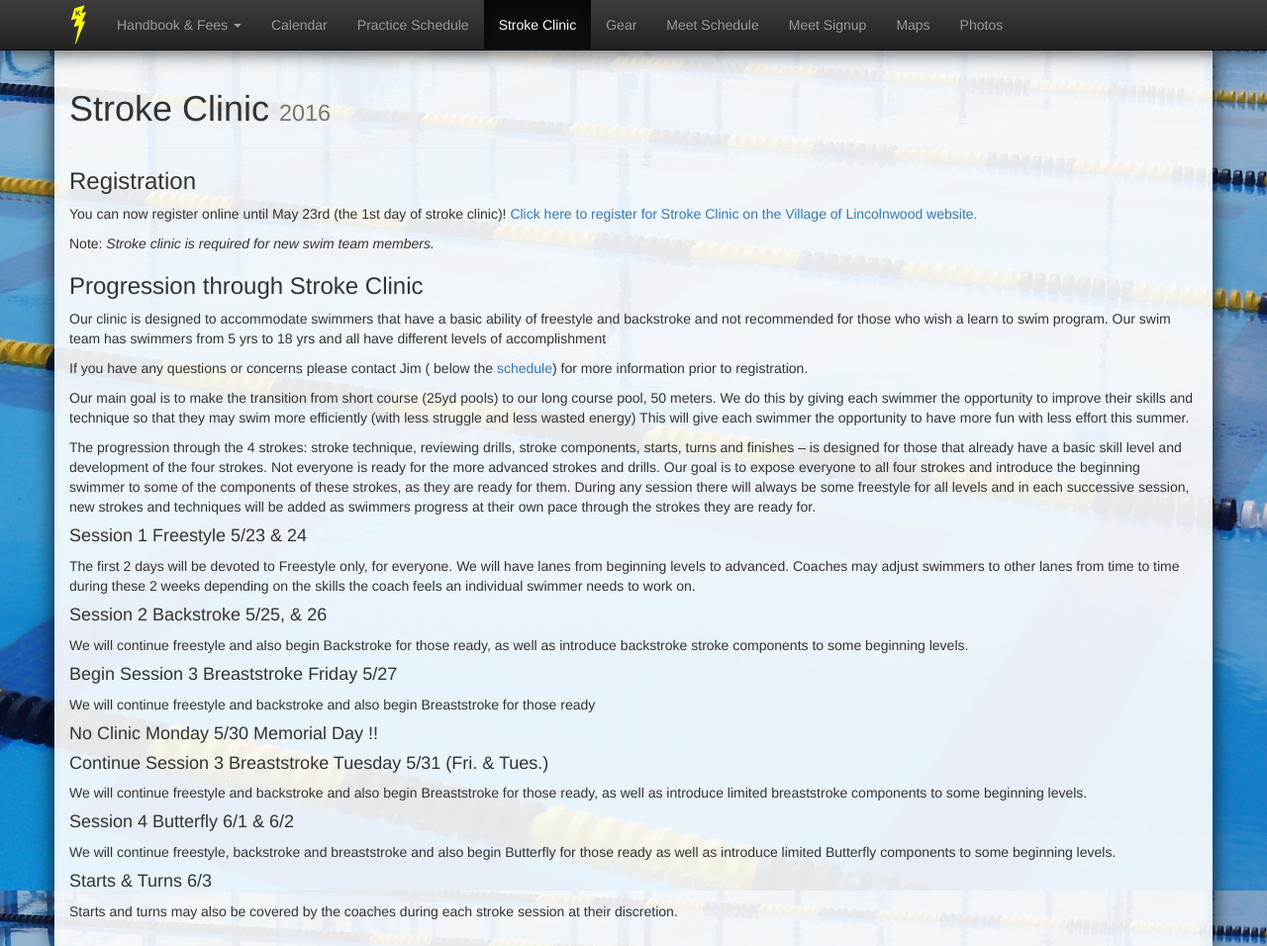
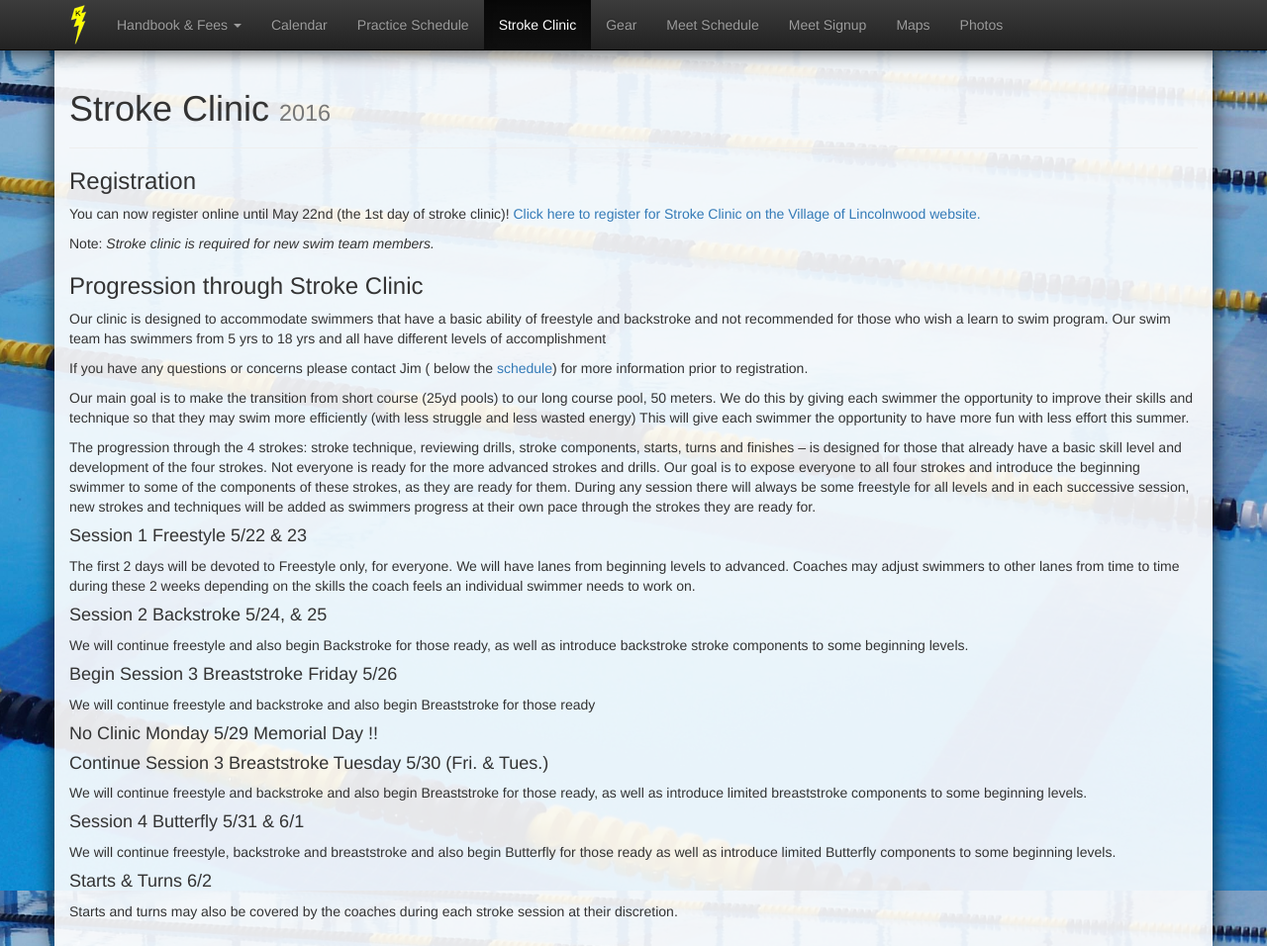
Before and after one commit to schickm/lwlightning.org, a Jekyll site: the page built from stroke-clinic/index.md, in a window 1280 px wide and 956 px high. Shown: the whole window at 99% size. Built offline with Jekyll 4.4.1, drawn with Linux system fonts in a browser that asks for light colours; nearby versions of some CDN libraries; comment, search, counter and statistics services are not loaded.

Commit message:
Update index.md

```diff
--- a/stroke-clinic/index.md
+++ b/stroke-clinic/index.md
@@ -23,7 +23,7 @@ comments: []
 
 ### Registration
 
-You can now register online until May 23rd (the 1st day of stroke clinic)! <a href='https://connect001.rectrac.com/wbwsc/illincoln_1.wsc/wbsearch.html?xxmod=AR&xxactivitynumber=206701'>Click here to register for Stroke Clinic on the Village of Lincolnwood website.</a>
+You can now register online until May 22nd (the 1st day of stroke clinic)! <a href='https://connect001.rectrac.com/wbwsc/illincoln_1.wsc/wbsearch.html?xxmod=AR&xxactivitynumber=206701'>Click here to register for Stroke Clinic on the Village of Lincolnwood website.</a>
 
 Note: _Stroke clinic is required for new swim team members._
 
@@ -38,28 +38,28 @@ Our main goal is to make the transition from short course (25yd pools) to our lo
 
 The progression through the 4 strokes: stroke technique, reviewing drills, stroke components, starts, turns and finishes -- is designed for those that already have a basic skill level and development of the four strokes. Not everyone is ready for the more advanced strokes and drills. Our goal is to expose everyone to all four strokes and introduce the beginning swimmer to some of the components of these strokes, as they are ready for them. During any session there will always be some freestyle for all levels and in each successive session, new strokes and techniques will be added as swimmers progress at their own pace through the strokes they are ready for.
 
-#### Session 1 Freestyle 5/23 &amp; 24
+#### Session 1 Freestyle 5/22 &amp; 23
 
 The first 2 days will be devoted to Freestyle only, for everyone. We will have lanes from beginning levels to advanced. Coaches may adjust swimmers to other lanes from time to time during these 2 weeks depending on the skills the coach feels an individual swimmer needs to work on.
 
-#### Session 2 Backstroke 5/25, &amp; 26
+#### Session 2 Backstroke 5/24, &amp; 25
 
 We will continue freestyle and also begin Backstroke for those ready, as well as introduce backstroke stroke components to some beginning levels.
 
-#### Begin Session 3 Breaststroke Friday 5/27
+#### Begin Session 3 Breaststroke Friday 5/26
 
 We will continue freestyle and backstroke and also begin Breaststroke for those ready
 
-#### No Clinic Monday 5/30 Memorial Day !!
+#### No Clinic Monday 5/29 Memorial Day !!
 
-#### Continue Session 3 Breaststroke Tuesday 5/31  (Fri. &amp; Tues.)
+#### Continue Session 3 Breaststroke Tuesday 5/30  (Fri. &amp; Tues.)
 
 We will continue freestyle and backstroke and also begin Breaststroke for those ready, as well as introduce limited breaststroke components to some beginning levels.
 
-#### Session 4 Butterfly 6/1 &amp; 6/2
+#### Session 4 Butterfly 5/31 &amp; 6/1
 
 We will continue freestyle, backstroke and breaststroke and also begin Butterfly for those ready as well as introduce limited Butterfly components to some beginning levels.
 
-#### Starts &amp; Turns 6/3
+#### Starts &amp; Turns 6/2
 
 Starts and turns may also be covered by the coaches during each stroke session at their discretion.
```
